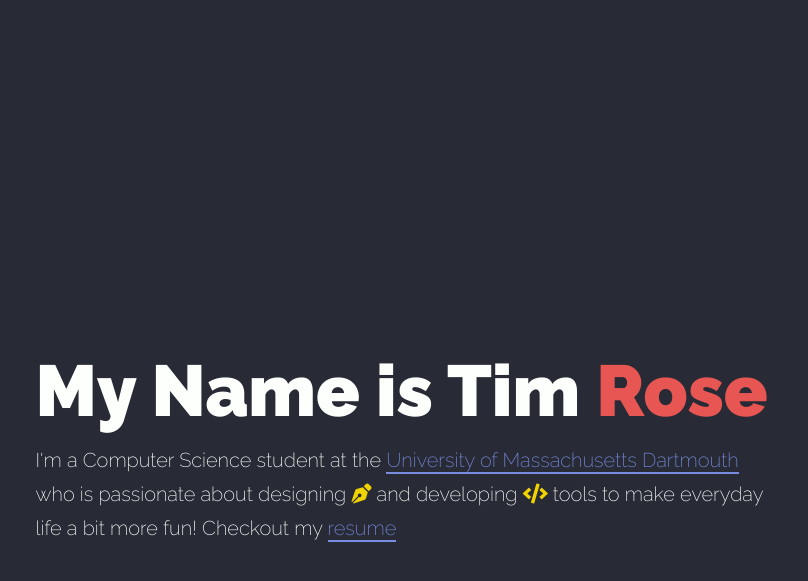
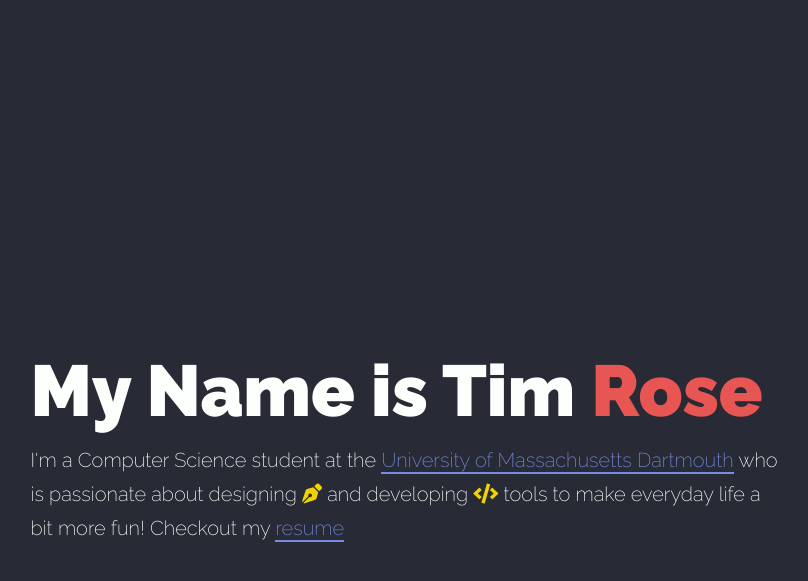
Before and after one commit to flowor/flowor.github.io, a Jekyll site: the page built from index.html, in a window 1280 px wide. Shown: the top 581 px of the page, without its empty margins (232-1040 px from the left). Built offline with Jekyll 4.4.1, drawn with Linux system fonts in a browser that asks for light colours; nearby versions of some CDN libraries.

Commit message:
Update main.css

```diff
--- a/css/main.css
+++ b/css/main.css
@@ -61,7 +61,7 @@ body {
 .center-content {
   color: #FDFFFC;
   margin: auto auto;
-  max-width: 745px;
+  max-width: 755px;
   padding: 46px; }
 
 .highlight {
```
